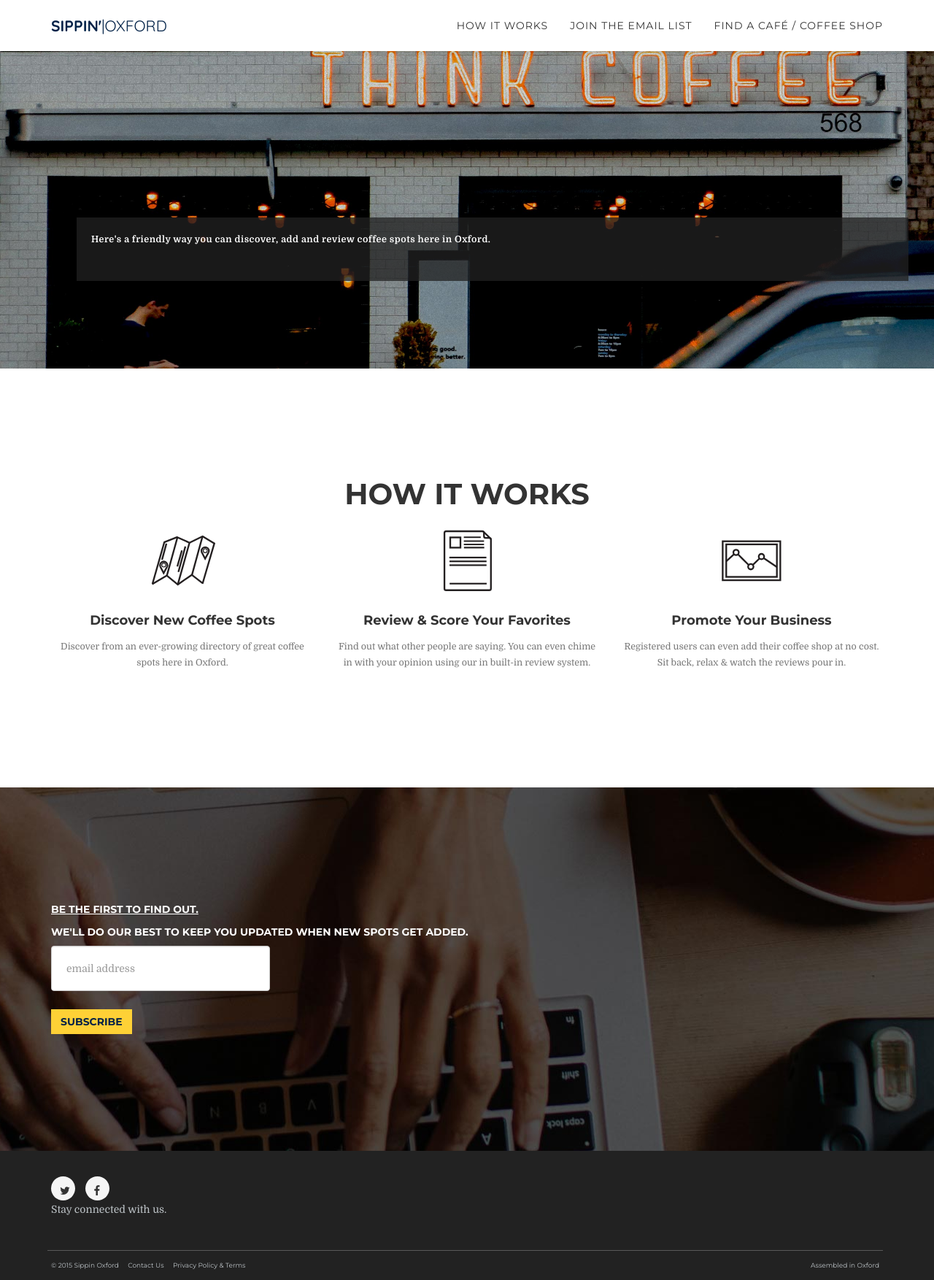
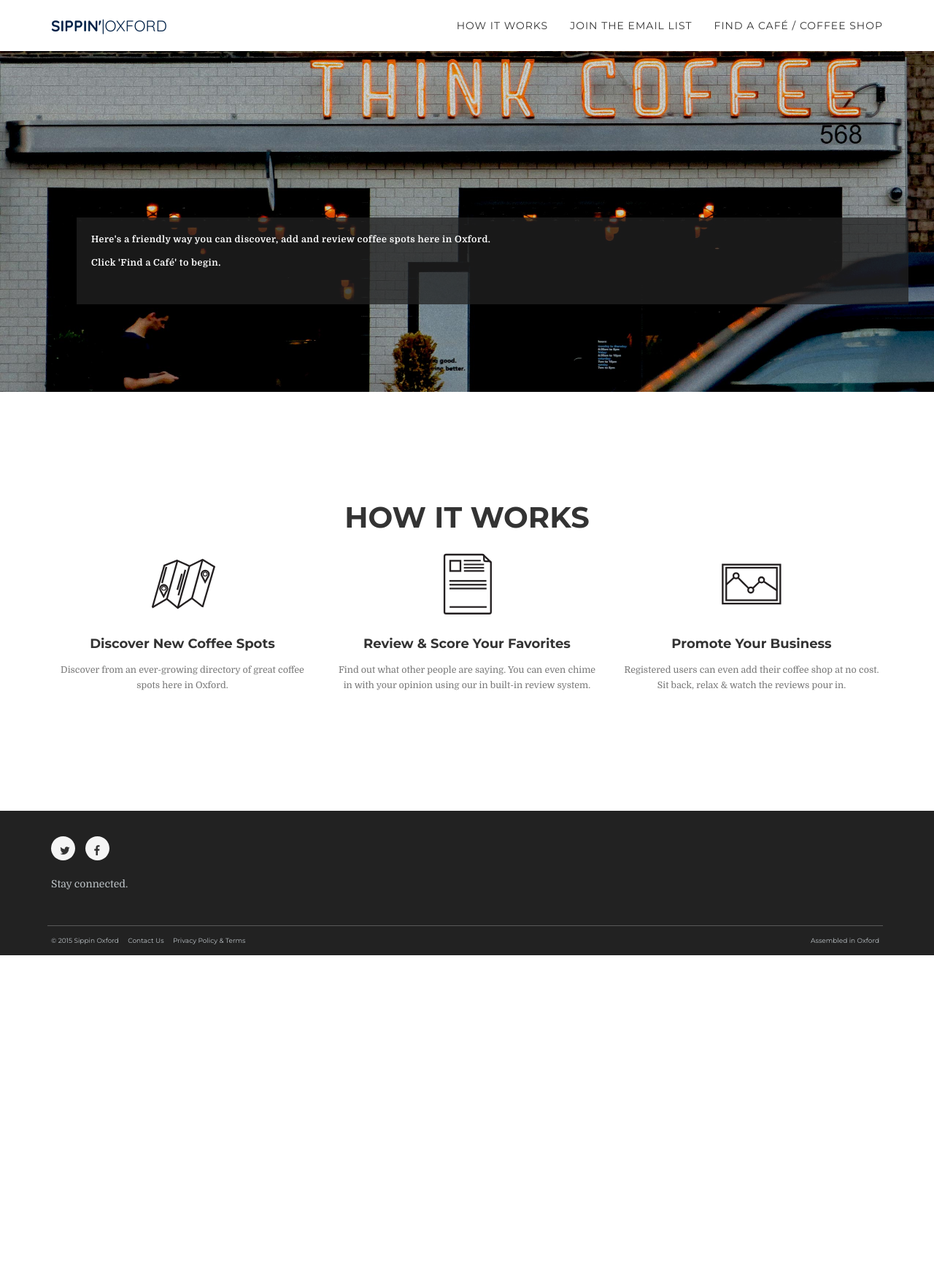
Before and after one commit to duncanhershey/sippinco, a Django app: page / in a window 1280 px wide. Shown: the whole page at 73% size. After the commit the page ends 1309 px from the top, so only its background shows below. Run offline with Django 3.2, Linux system fonts and the light colour scheme; some libraries are stand-ins or nearby versions.

Commit message:
removed mailchimp temporarily

```diff
--- a/templates/base/index.html
+++ b/templates/base/index.html
@@ -6,11 +6,11 @@
     <meta charset="utf-8">
     <meta http-equiv="X-UA-Compatible" content="IE=edge">
     <meta name="viewport" content="width=device-width, initial-scale=1">
-    <meta name="description" content="Sippin'Oxford, discover, add &amp; review coffee spots here in Oxford">
-    <meta name="author" content="Duncan - sippinoxford@gmail.com">
+    <meta name="description" content="Sippin Oxford - Discover, add &amp; review coffee spots here in Oxford">
+    <meta name="author" content="Duncan - mail@sippinoxford.co.uk">
     <meta name="keywords" content="coffee in oxford, coffee oxford, cafe in oxford, oxford cafe, oxford coffee cafe">
 
-    <title>Sippin'Oxford</title>
+    <title>Sippin' Oxford</title>
 
     <!-- Bootstrap Core CSS -->
     <link href="{% static "css/bootstrap.min.css" %}" rel="stylesheet">
@@ -86,7 +86,7 @@
         <div id="search-bg"></div>
         <div class="container">
             <div class="intro-text">
-                <div class="intro-lead-in"><p>Here's a friendly way you can discover, add and review coffee spots here in Oxford.</p></div>
+                <div class="intro-lead-in"><p>Here's a friendly way you can discover, add and review coffee spots here in Oxford.</p><p> Click 'Find a Café' to begin.</p></div>
             </div>
         </div>
     </header>
@@ -120,8 +120,7 @@
             </div>
         </div>
     </section>
-
-    <section id="contact">
+  <!-- <section id="contact">
         <div class="container">
             <div class="row">
 <div class="col-lg-12">
@@ -138,13 +137,12 @@
                     </div>
             </div>
         </div>
-    </section>
+    </section>-->
     {% endblock %}
     <div class = "container">
         {% block pagination %}
         {% endblock %}
     </div>
-
     <footer>
         <div class="container">
 
@@ -157,11 +155,11 @@
                         </li>
                     </ul>
                 </div>
-            </div>
+            </div><br>
             <div class="row">
                 <div class="col-md-12">
-                        <p>Stay connected with us.</p>
-                </div>
+                        <p>Stay connected.</p>
+                </div><br>
             </div>
             <div class = "row">
                 <div class = "col-md-12">
```
